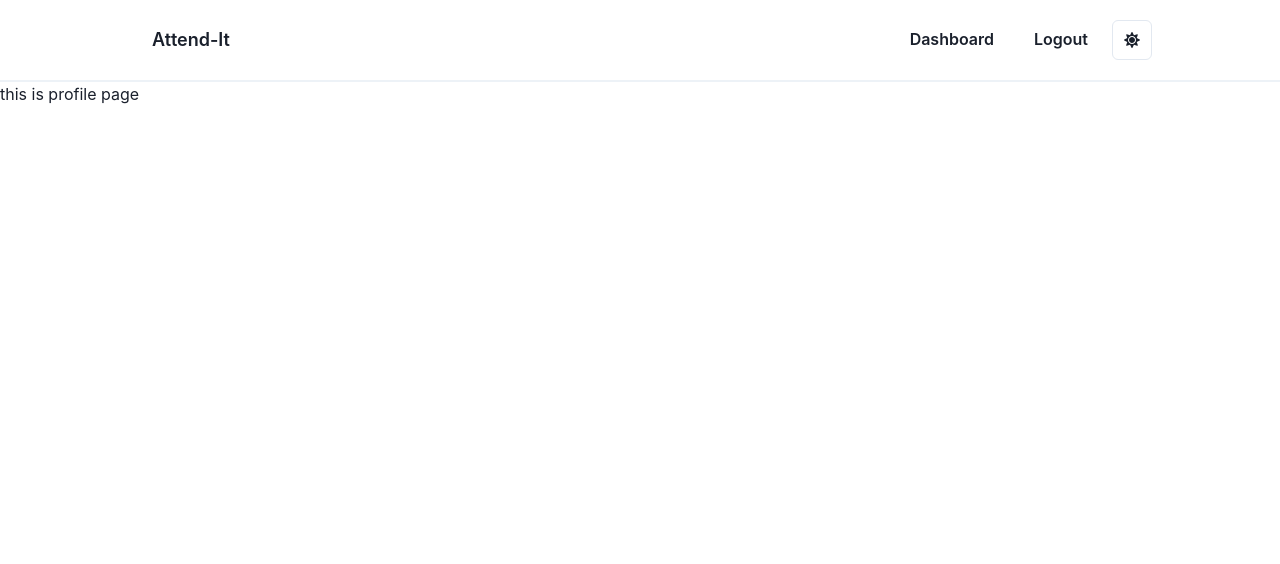
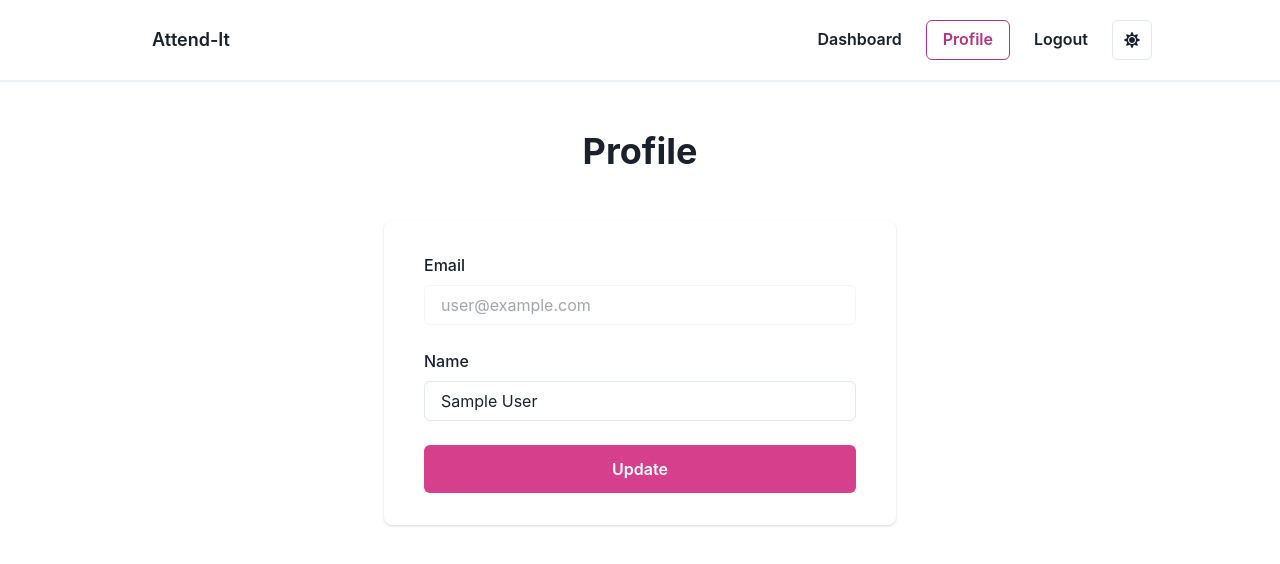
Before and after one commit to Suraj1001singh/Attendance-app, a React (Create React App) app: page /profile in a window 1280 px wide. Shown: the top 564 px of the page. Built offline with nearby package versions, Linux system fonts and the light colour scheme; no server answers; sample sign-in values are in the browser's storage.

Commit message:
added profile

```diff
--- a/src/components/Navbar/Navbar.js
+++ b/src/components/Navbar/Navbar.js
@@ -14,8 +14,8 @@ export default function Navbar() {
         <Spacer />
         {!currentUser && <Navlink to="/login" name="Login" />}
         {!currentUser && <Navlink to="/register" name="Register" />}
-        {/* {currentUser && <Navlink to="/profile" name="Profile" />} */}
         {currentUser && <Navlink to="/protected-page" name="Dashboard" />}
+        {currentUser && <Navlink to="/profile" name="Profile" />}
         {currentUser && (
           <Navlink
             to="/logout"
--- a/src/components/Pages/AuthPages/ForgetPassword/ForgetPassword.js
+++ b/src/components/Pages/AuthPages/ForgetPassword/ForgetPassword.js
@@ -1,7 +1,7 @@
 import { Button, Center, chakra, FormControl, FormLabel, Heading, Input, Stack, useToast } from "@chakra-ui/react";
 import React, { useState } from "react";
 import { useHistory } from "react-router-dom";
-import { Card } from "../Card";
+import { Card } from "../../../Card/Card";
 import DividerWithText from "../DividerWithText";
 import { Layout } from "../Layout";
 import { useAuth } from "../../../../contexts/AuthContext";
--- a/src/components/Pages/AuthPages/Login/Login.js
+++ b/src/components/Pages/AuthPages/Login/Login.js
@@ -2,7 +2,7 @@ import { Button, chakra, FormControl, FormLabel, Heading, HStack, Input, Stack,
 import React, { useEffect, useRef, useState } from "react";
 import { FaGoogle } from "react-icons/fa";
 import { Link, useHistory, useLocation } from "react-router-dom";
-import { Card } from "../Card";
+import { Card } from "../../../Card/Card";
 import DividerWithText from "../DividerWithText";
 import { Layout } from "../Layout";
 import { useAuth } from "../../../../contexts/AuthContext";
--- a/src/components/Pages/AuthPages/Register/Register.js
+++ b/src/components/Pages/AuthPages/Register/Register.js
@@ -2,7 +2,7 @@ import { Button, Center, chakra, FormControl, FormLabel, Heading, Input, Stack,
 import React, { useEffect, useRef, useState } from "react";
 import { FaGoogle } from "react-icons/fa";
 import { useHistory } from "react-router-dom";
-import { Card } from "../Card";
+import { Card } from "../../../Card/Card";
 import DividerWithText from "../DividerWithText";
 import { Layout } from "../Layout";
 import { useAuth } from "../../../../contexts/AuthContext";
--- a/src/components/Pages/AuthPages/ResetPassword/ResetPassword.js
+++ b/src/components/Pages/AuthPages/ResetPassword/ResetPassword.js
@@ -1,6 +1,6 @@
 import { Button, chakra, FormControl, FormLabel, Heading, Input, Stack, useSafeLayoutEffect, useToast } from "@chakra-ui/react";
 import React, { useState } from "react";
-import { Card } from "../Card";
+import { Card } from "../../../Card/Card";
 import { Layout } from "../Layout";
 import { useHistory, useLocation } from "react-router-dom";
 import { useAuth } from "../../../../contexts/AuthContext";
--- a/src/components/Pages/Profile/Profile.js
+++ b/src/components/Pages/Profile/Profile.js
@@ -1,7 +1,64 @@
-import React from "react";
+import React, { useEffect, useRef, useState } from "react";
+import { useAuth } from "../../../contexts/AuthContext";
+import { Container } from "@chakra-ui/react";
+import { Card } from "../../Card/Card";
+import { Button, chakra, FormControl, FormLabel, Heading, HStack, Input, Stack, useToast, Text, Box, Flex } from "@chakra-ui/react";
 
 const Profile = () => {
-  return <div>this is profile page</div>;
+  const [name, setName] = useState("");
+  const [isNameInvalid, setIsNameInvalid] = useState(false);
+  const [enableUpdateButton, setEnableUpdateButton] = useState(true);
+  const { currentUser } = useAuth();
+  useEffect(() => {
+    setName(currentUser?.displayName);
+  }, [currentUser])
+
+  const handleNameChange = (event) => {
+    let name = event.target.value;
+    name = name.trim();
+    setName(name);
+    if(!name) {
+      setIsNameInvalid(true);
+      setEnableUpdateButton(false)
+      return;
+    } else {
+      setEnableUpdateButton(true);
+      setIsNameInvalid(false);
+    }
+  }
+
+  const handleProfileUpdate = () => {
+    if(isNameInvalid) {
+      return;
+    }
+  }
+  return (
+    <>
+      {/* <Navbar /> */}
+      <Container maxW="container.lg">
+        <Heading textAlign="center" my={12}>
+          Profile
+        </Heading>
+        <Card maxW="lg" mx="auto" mt={4}>
+        <chakra.form>
+          <Stack spacing="6">
+            <FormControl id="email">
+              <FormLabel>Email</FormLabel>
+              <Input value={currentUser?.email} name="email" disabled/>
+            </FormControl>
+            <FormControl id="name">
+              <FormLabel>Name</FormLabel>
+              <Input isInvalid={isNameInvalid} errorBorderColor='crimson' value={name} name="text" onChange={handleNameChange}/>
+            </FormControl>
+            <Button onClick={handleProfileUpdate} disabled={!enableUpdateButton} type="submit" colorScheme="primary" size="lg" fontSize="md">
+              Update
+            </Button>
+          </Stack>
+        </chakra.form>
+      </Card>
+      </Container>
+    </>
+  );
 };
 
 export default Profile;
```
Also changed, not shown: src/components/Card/Card.js (renamed from src/components/Pages/AuthPages/Card.js).
